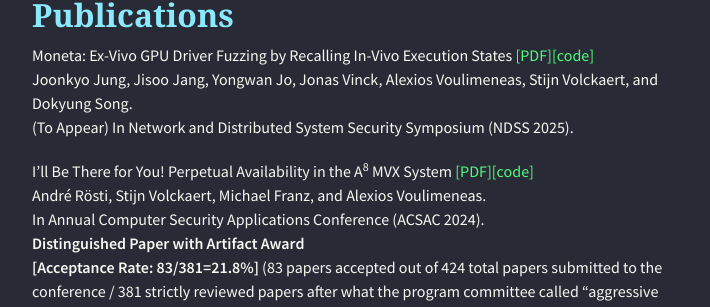
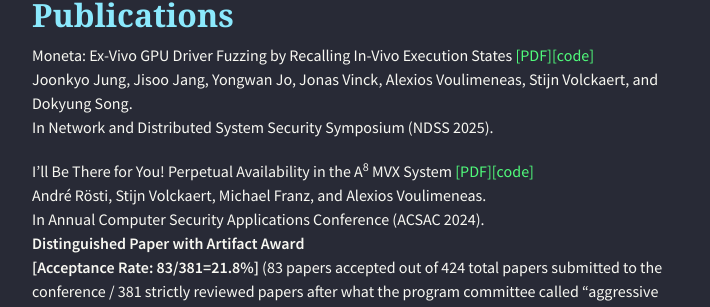
Before and after one commit to alexios-voulimeneas/alexios-voulimeneas.github.io, a Jekyll site: the page built from index.md, in a window 1280 px wide and 900 px high, scrolled down 1766 px. Shown: the part 143-450 px from the top of the window, without its empty margins (283-993 px from the left). Built offline with Jekyll 4.4.1, drawn with Linux system fonts in a browser that asks for light colours; nearby versions of some CDN libraries; the repository's description, which GitHub fills in, is left out; some of the changed text lies outside the part shown.

Commit message:
Update index.md

```diff
--- a/index.md
+++ b/index.md
@@ -41,7 +41,7 @@
 
 Moneta: Ex-Vivo GPU Driver Fuzzing by Recalling In-Vivo Execution States [[PDF]](https://www.ndss-symposium.org/wp-content/uploads/2025-218-paper.pdf)[[code]](https://github.com/yonsei-sslab/moneta)
 Joonkyo Jung, Jisoo Jang, Yongwan Jo, Jonas Vinck, Alexios Voulimeneas, Stijn Volckaert, and Dokyung Song.
-(To Appear) In Network and Distributed System Security Symposium (NDSS 2025).
+In Network and Distributed System Security Symposium (NDSS 2025).
 
 I’ll Be There for You! Perpetual Availability in the A<sup>8</sup> MVX System [[PDF]](./papers/a8acsac2024.pdf)[[code]](https://github.com/andrej/a8)
 André Rösti, Stijn Volckaert, Michael Franz, and Alexios Voulimeneas.
```
Also changed, not shown: other parts of index.md (+2 -0 lines).
